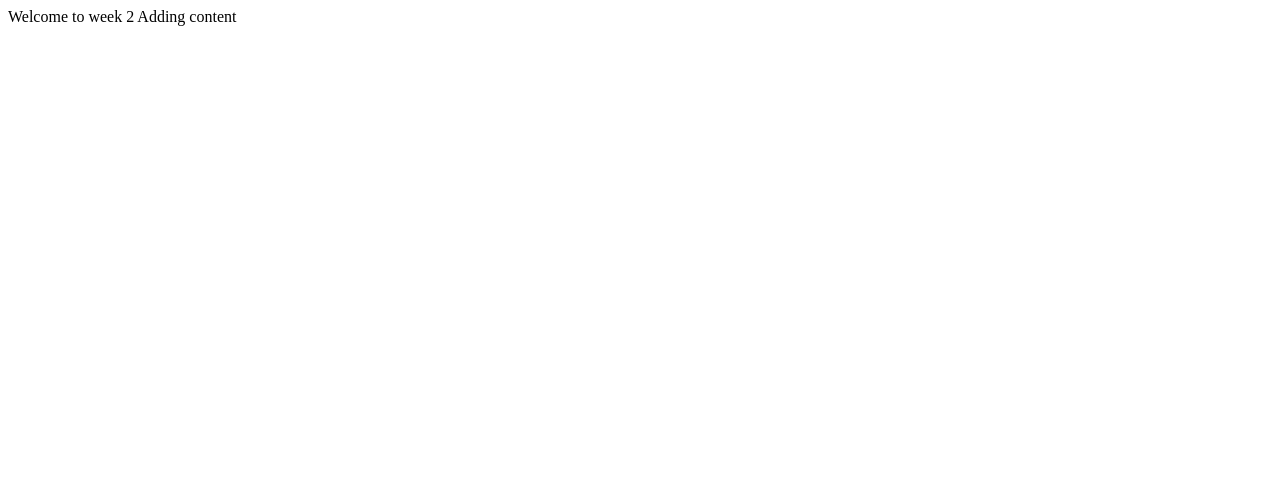
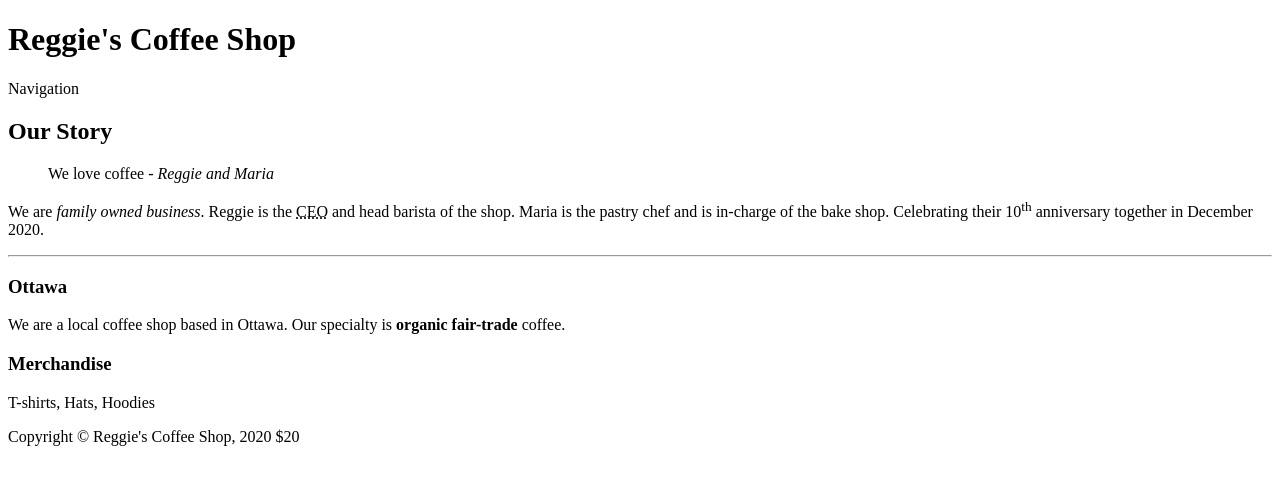
Before and after one commit to abhaysharma/mtm6130-f20-030, a plain HTML site: page week-2/index.html in a window 1280 px wide. Drawn offline with Linux system fonts and the light colour scheme.

Commit message:
Adding week 2 demo code

```diff
--- a/week-2/index.html
+++ b/week-2/index.html
@@ -1,4 +1,45 @@
-Welcome to week 2
+<!DOCTYPE html>
+<html>
 
+<head>
+  <meta charset="UTF-8">
+  <title>Reggie's Coffee Shop - Home</title>
+</head>
 
-Adding content
+<body>
+  <!-- Control + / or Command + / -->
+  <!-- This is a HTML comment -->
+  <!-- Site header -->
+  <header>
+    <h1>Reggie's Coffee Shop</h1>
+    <nav>Navigation</nav>
+  </header>
+  <!-- page content -->
+  <main>
+    <article>
+      <h2>Our Story</h2>
+      <blockquote>
+        We love coffee <cite>- Reggie and Maria</cite>
+      </blockquote>
+      <p>
+        We are <em>family owned business</em>. Reggie is the <abbr title="Chief Executive Officer">CEO</abbr> and head barista of the shop. Maria is the pastry chef and is in-charge of the bake shop. Celebrating their 10<sup>th</sup> anniversary together in December 2020.
+        <!-- alt + Z to wrap and unwrap the text -->
+      </p>
+      <hr>
+      <section>
+        <h3>Ottawa</h3>
+        <p>We are a local coffee shop based in Ottawa. Our specialty is <b>organic fair-trade</b> coffee.</p>
+      </section>
+    </article>
+    <aside>
+      <h3>Merchandise</h3>
+      <p>T-shirts, Hats, Hoodies</p>
+    </aside>
+  </main>
+  <footer>
+    <!-- HTML Entity -->
+    Copyright &copy; Reggie&apos;s Coffee Shop, 2020 &dollar;20
+  </footer>
+</body>
+
+</html>
```
